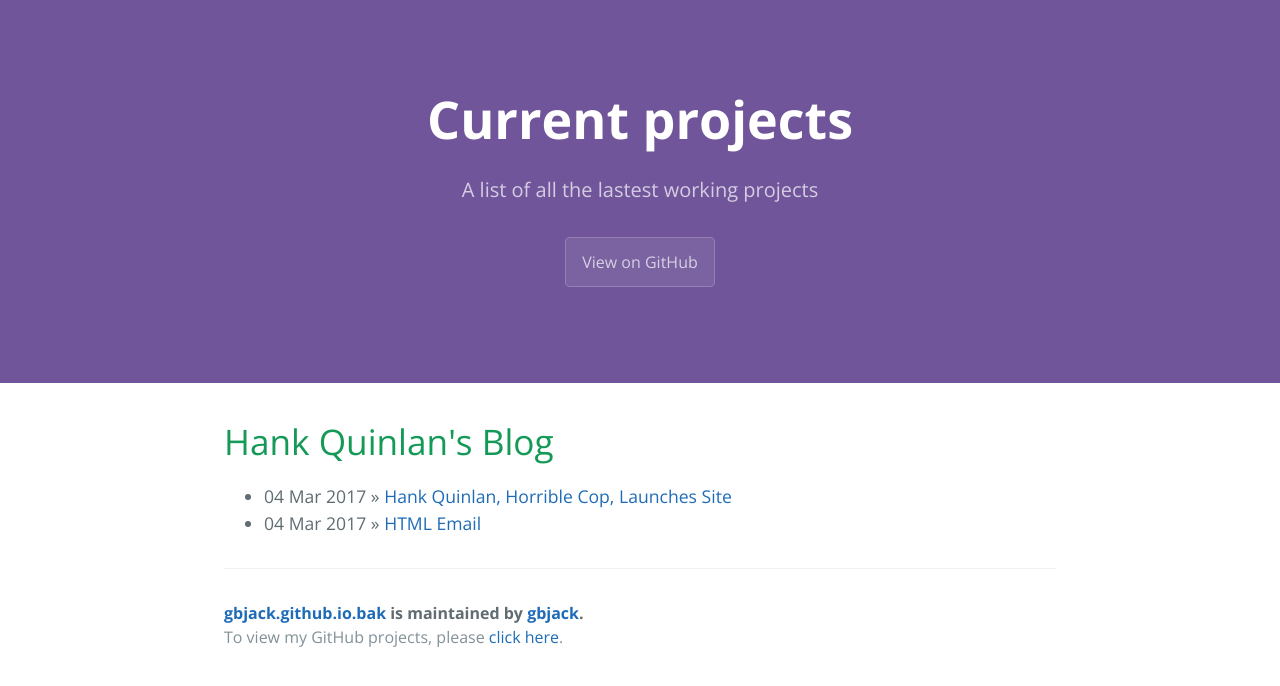
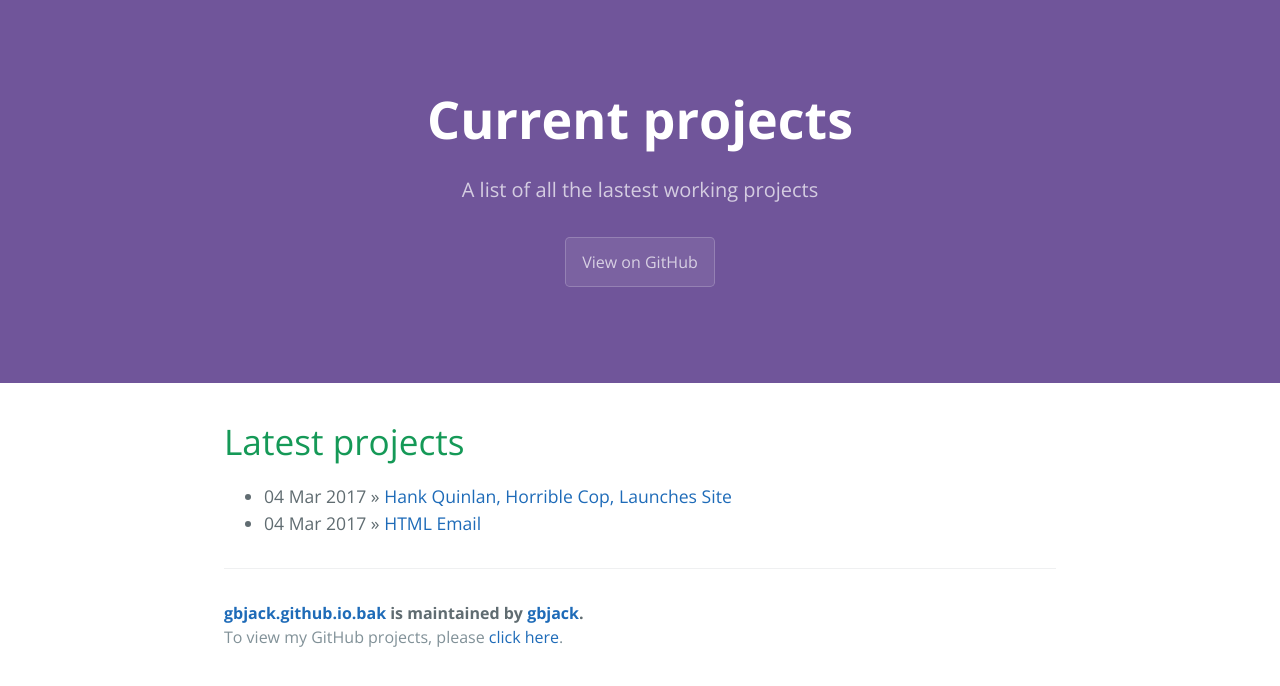
Before and after one commit to gbjack/gbjack.github.io.bak, a Jekyll site: the page built from blog/index.html, in a window 1280 px wide. Shown: the top 686 px of the page. Built offline with Jekyll 4.4.1, drawn with Linux system fonts in a browser that asks for light colours.

Commit message:
Changes added

```diff
--- a/blog/index.html
+++ b/blog/index.html
@@ -1,6 +1,6 @@
 ---
 layout: default
-title: Hank Quinlan's Blog
+title: Latest projects
 ---
 	<h1>{{ page.title }}</h1>
 	<ul class="posts">
```
